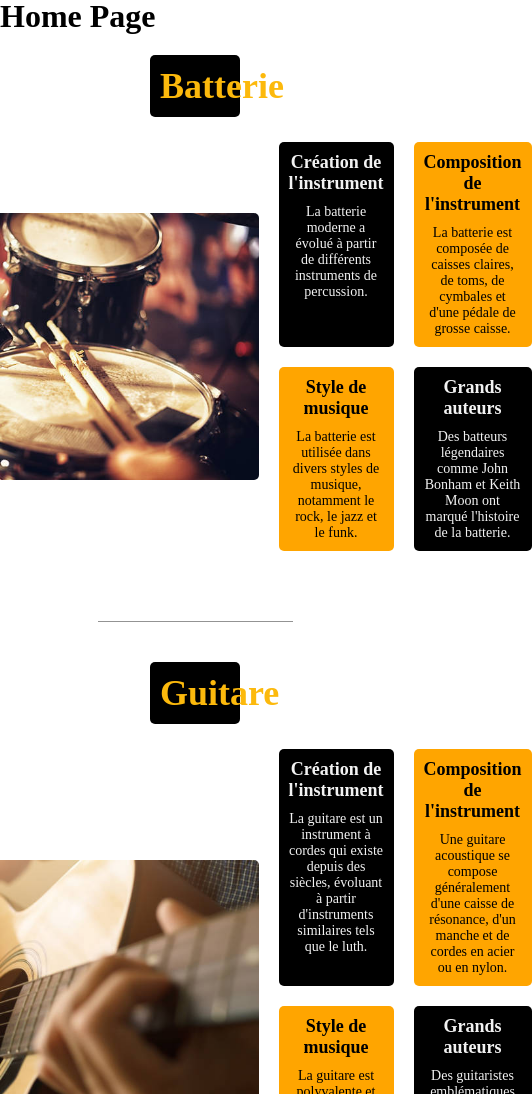
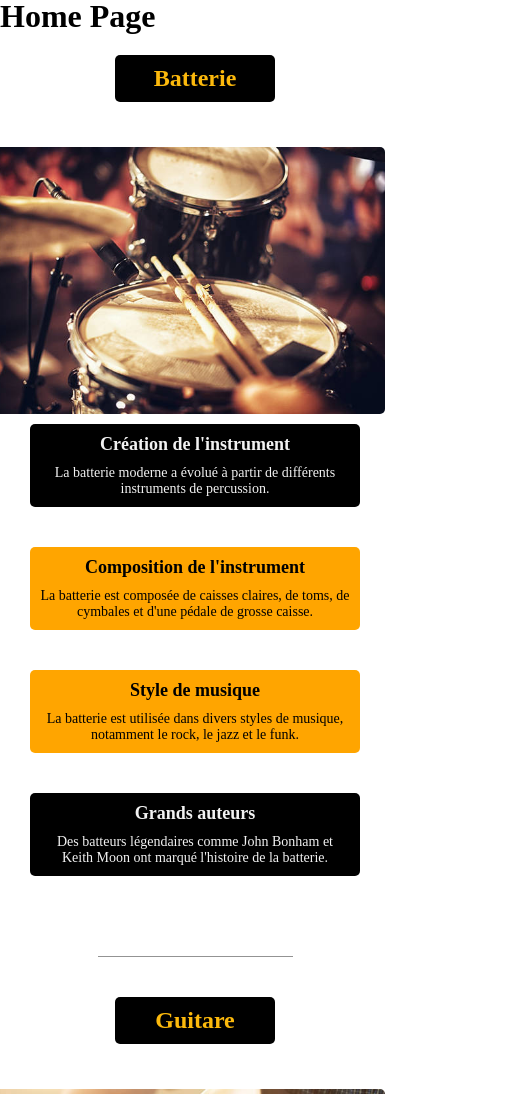
Before and after one commit to Marc-Rougagnou/MOD8-2232-GRB-Enzo-Riviere-Marius-Chevalier-Marc-Rougagnou, a Vue app in the folder Projet/: page / in a window 390 px wide. Shown: the part 374-1468 px from the top of the page, 532 px wide, since content can reach past the window. Built offline with nearby package versions, Linux system fonts and the light colour scheme.

Commit message:
homepage responsive

```diff
--- a/Projet/src/pages/HomePage.vue
+++ b/Projet/src/pages/HomePage.vue
@@ -236,6 +236,45 @@ img {
   background-color: black;
   color: #f2f2f2;
 }
+@media screen and (max-width: 768px) {
+  section h1 {
+    font-size: 24px;
+    width: 40%;
+  }
+
+  .image-between img {
+    width: 100%; /* Ajustez la largeur de l'image pour occuper toute la largeur disponible */
+    margin-bottom: 20px;
+  }
+
+  .instrument {
+    padding: 10px;
+    display: flex;
+    flex-direction: column;
+  }
+
+  .info-grid {
+    grid-template-columns: repeat(1, 1fr);
+  }
+
+  .info-item {
+    margin: 10px;
+  }
+
+  .large-section {
+    flex-direction: column;
+    align-items: center;
+    text-align: center;
+  }
+
+  .large-box {
+    margin-bottom: 20px;
+    width: 80%;
+  }
+  .instrument-info {
+    flex-direction: column;
+  }
+}
 
 
 
```
